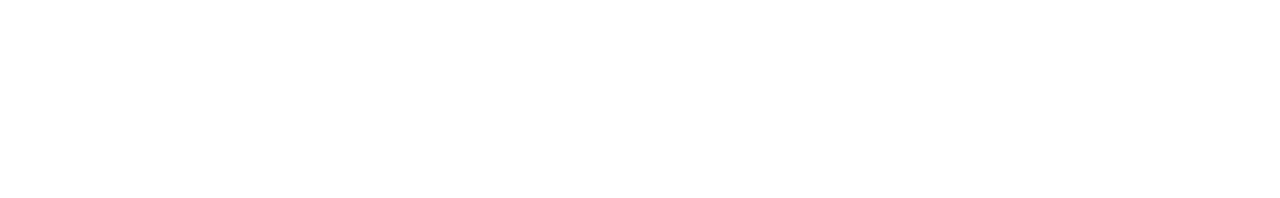
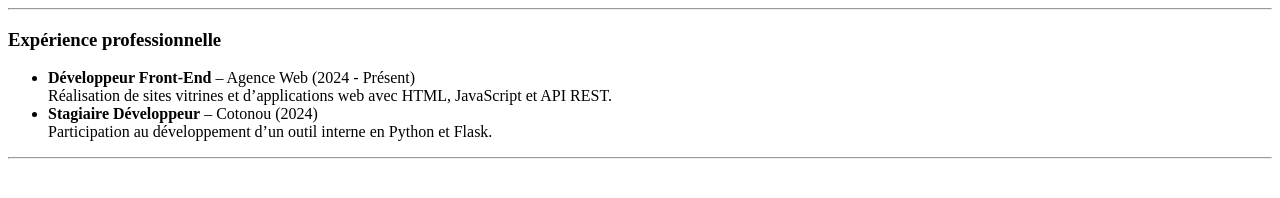
Before and after one commit to djiounaaligana-stack/git-mon-cv, a plain HTML site: page index.html in a window 1280 px wide. Drawn offline with Linux system fonts and the light colour scheme.

Commit message:
mise en place de la section experience

```diff
--- a/index.html
+++ b/index.html
@@ -8,5 +8,24 @@
 </head>
 <body>
 
+  <hr>
+
+    <!-- Expérience -->
+    <section>
+        <h3>Expérience professionnelle</h3>
+        <ul>
+            <li>
+                <strong>Développeur Front-End</strong> – Agence Web  (2024 - Présent)<br>
+                Réalisation de sites vitrines et d’applications web avec HTML, JavaScript et API REST.
+            </li>
+            <li>
+                <strong>Stagiaire Développeur</strong> – Cotonou  (2024)<br>
+                Participation au développement d’un outil interne en Python et Flask.
+            </li>
+        </ul>
+    </section>
+
+    <hr>
+
 </body>
 </html>
```
